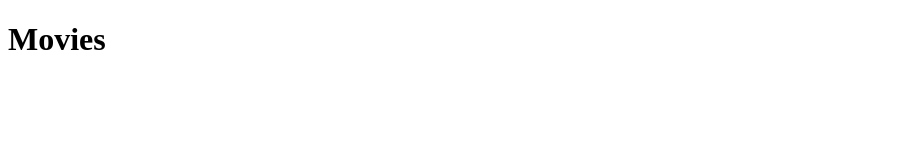
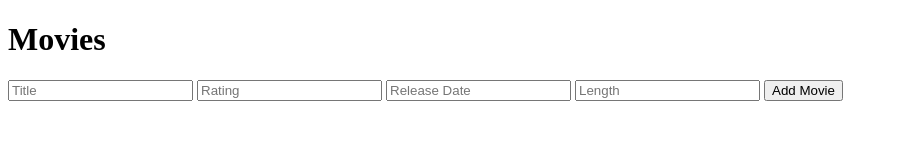
Before and after one commit to alliegillebo/movies-app, a website: page app/index.html in a window 1280 px wide. Shown: the whole page, without its empty margins (0-898 px from the left). Drawn offline with Linux system fonts and the light colour scheme.

Commit message:
created server, installed express, add form to hmtl

```diff
--- a/app/index.html
+++ b/app/index.html
@@ -9,7 +9,11 @@
 <body>
     <h1>Movies</h1>
     <form>
-
+        <input type="text" placeholder="Title">
+        <input type="text" placeholder="Rating">
+        <input type="text" placeholder="Release Date">
+        <input type="text" placeholder="Length">
+        <button type="submit">Add Movie</button>
     </form>
 </body>
 </html>
--- a/package.json
+++ b/package.json
@@ -8,5 +8,8 @@
     "start": "node server.js"
   },
   "author": "Allie Gillebo",
-  "license": "ISC"
+  "license": "ISC",
+  "dependencies": {
+    "express": "^4.17.1"
+  }
 }
```
Also changed, not shown: server.js (+9 -0 lines), 1 other file.
